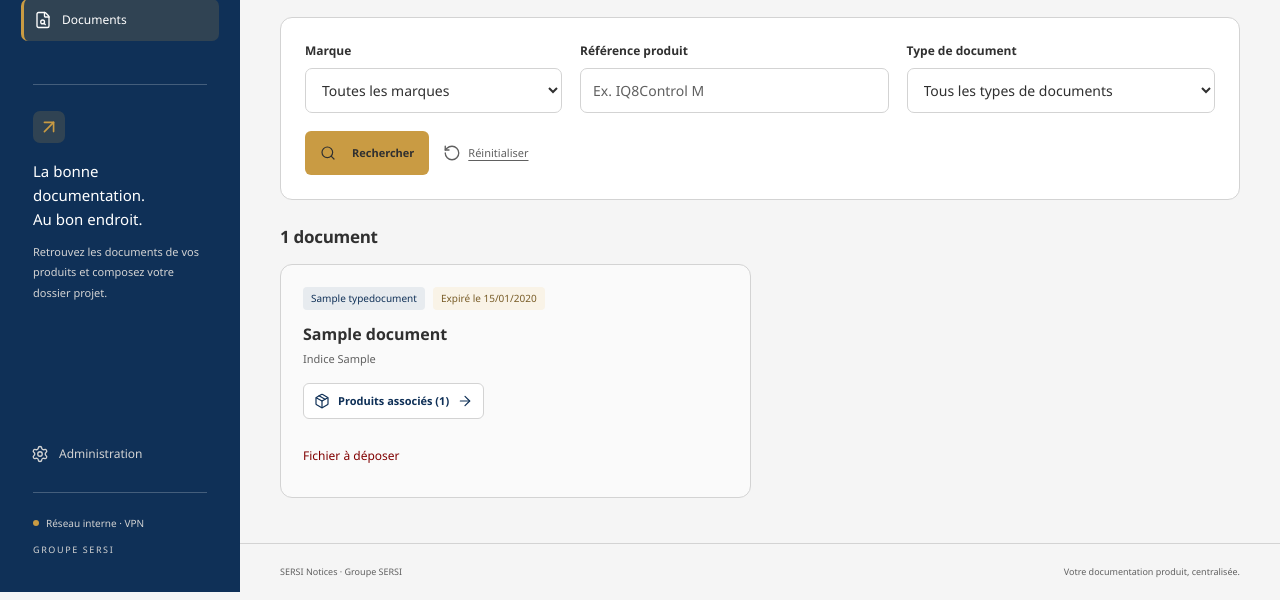
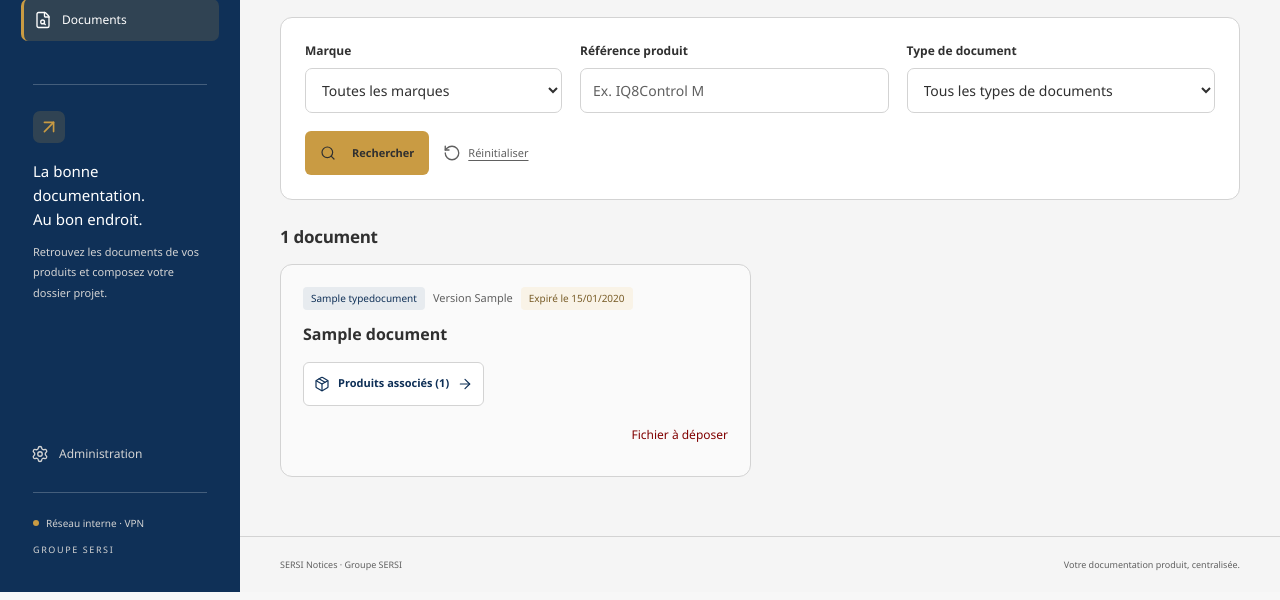
Before and after one commit to aurelienblanc/SersiNoticeWeb, a Django app: page /documents/ in a window 1280 px wide. Shown: the part 208-808 px from the top of the page. Run offline with Django 5.2, Linux system fonts and the light colour scheme; tables that the repository leaves empty hold one stand-in row (values such as "Sample post"); data that the repository does not hold is empty.

Commit message:
Précise les versions et aligne les actions documentaires

```diff
--- a/static/catalogue/documents.css
+++ b/static/catalogue/documents.css
@@ -61,6 +61,7 @@
   flex-direction: column;
   padding: 22px;
   min-width: 0;
+  container-type: inline-size;
 }
 .document-card-top {
   display: flex;
@@ -76,6 +77,13 @@
   border-radius: 4px;
   font-size: 10px;
 }
+.document-version,
+.document-expiration {
+  font-size: 11px;
+  color: var(--muted);
+  max-width: 100%;
+  overflow-wrap: anywhere;
+}
 .document-expired {
   background: var(--sersi-gold-soft);
   color: var(--sersi-gold-ink);
@@ -88,10 +96,6 @@
   font-weight: 650;
   line-height: 1.5;
   overflow-wrap: anywhere;
-}
-.document-index {
-  color: var(--muted);
-  font-size: 11px;
 }
 .document-products {
   list-style: none;
@@ -114,12 +118,14 @@
   margin-top: 3px;
 }
 .document-associated-products {
-  margin: 16px 0 8px;
+  grid-column: 1 / -1;
+  grid-row: 1;
+  min-width: 0;
 }
 .document-associated-products summary {
   cursor: pointer;
   list-style: none;
-  min-height: 36px;
+  min-height: 44px;
   padding: 8px 10px;
   gap: 8px;
 }
@@ -133,17 +139,39 @@
   margin: 12px 0 0;
 }
 .document-no-products {
-  margin: 16px 0 8px;
+  grid-column: 1 / -1;
+  grid-row: 1;
+  display: flex;
+  align-items: center;
+  min-height: 44px;
+  margin: 0;
   font-size: 11px;
   color: var(--muted);
 }
+.document-card-footer {
+  display: grid;
+  grid-template-columns: minmax(0, 1fr) auto;
+  gap: 10px;
+  margin-top: 16px;
+}
 .document-card-actions {
+  grid-column: 2;
+  grid-row: 2;
   display: flex;
   align-items: center;
+  justify-content: flex-end;
   gap: 10px;
   flex-wrap: wrap;
-  margin-top: auto;
-  padding-top: 10px;
+}
+/* Keep the products list full width when the three controls share a row. */
+@container (min-width: 480px) {
+  .document-card-actions {
+    grid-row: 1;
+    align-self: start;
+  }
+  .document-associated-products summary {
+    max-width: calc(100% - 260px);
+  }
 }
 .document-download {
   border: 1px solid var(--line);
--- a/templates/catalogue/documents.html
+++ b/templates/catalogue/documents.html
@@ -6,7 +6,7 @@
 {% block page_label %}Consulter les documents{% endblock %}
 {% block extrahead %}
   <link rel="stylesheet"
-        href="{% static 'catalogue/documents.css' %}?v=20261026-3">
+        href="{% static 'catalogue/documents.css' %}?v=20261026-4">
   <script src="{% static 'catalogue/documents.js' %}?v=20261026-1" defer></script>
 {% endblock %}
 {% block content %}
@@ -66,10 +66,14 @@
       <article class="panel document-card{% if not result.available %} document-unavailable{% endif %}">
         <div class="document-card-top">
           <span class="document-kind">{{ result.document.type_document.nom }}</span>
-          {% if result.document.expire %}<span class="document-expired">Expiré le {{ result.document.date_expiration|date:'d/m/Y' }}</span>{% endif %}
+          {% if result.document.indice %}<span class="document-version">Version {{ result.document.indice }}</span>{% endif %}
+          {% if result.document.date_expiration %}
+            <time class="document-expiration{% if result.document.expire %} document-expired{% endif %}"
+                  datetime="{{ result.document.date_expiration|date:'Y-m-d' }}">{% if result.document.expire %}Expiré le{% else %}Expire le{% endif %} {{ result.document.date_expiration|date:'d/m/Y' }}</time>
+          {% endif %}
         </div>
         <h3>{{ result.document.nom }}</h3>
-        {% if result.document.indice %}<p class="document-index">Indice {{ result.document.indice }}</p>{% endif %}
+        <div class="document-card-footer">
           {% if result.products %}
             <details class="document-associated-products">
               <summary class="icon-link button document-download">
@@ -88,15 +92,22 @@
           {% endif %}
           <div class="document-card-actions">
             {% if result.available %}
-            {% if result.can_view %}<a class="icon-link button primary"
+              {% if result.can_view %}
+                <a class="icon-link button primary"
                    href="{% url 'view_document' result.document.pk %}"
                    target="_blank"
                    rel="noopener"
-   aria-label="Consulter {{ result.document.nom }} (nouvel onglet)">{% include "shared/icon.html" with name="eye" only %} Consulter</a>{% endif %}
+                   aria-label="Consulter {{ result.document.nom }} (nouvel onglet)">
+                  {% include "shared/icon.html" with name="eye" only %} Consulter
+                </a>
+              {% endif %}
               <a class="icon-link button document-download"
                  href="{% url 'download_document' result.document.pk %}"
                  aria-label="Télécharger {{ result.document.nom }}">{% include "shared/icon.html" with name="download" only %} Télécharger</a>
-    {% else %}<span class="document-missing">Fichier à déposer</span>{% endif %}
+            {% else %}
+              <span class="document-missing">Fichier à déposer</span>
+            {% endif %}
+          </div>
         </div>
       </article>
     {% empty %}
```
Lines whose indentation alone changed are shown as unchanged.
